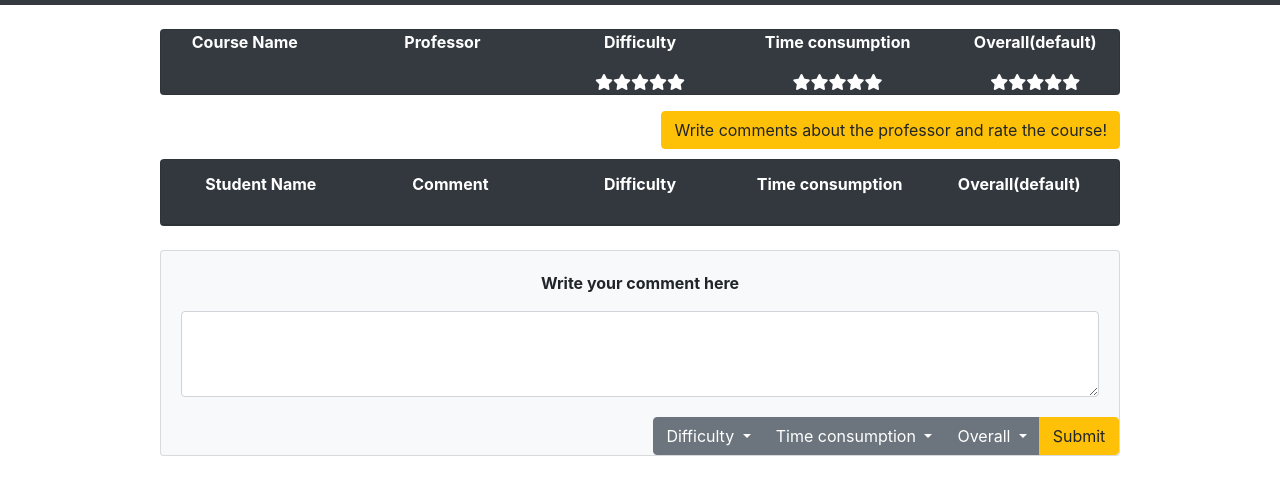
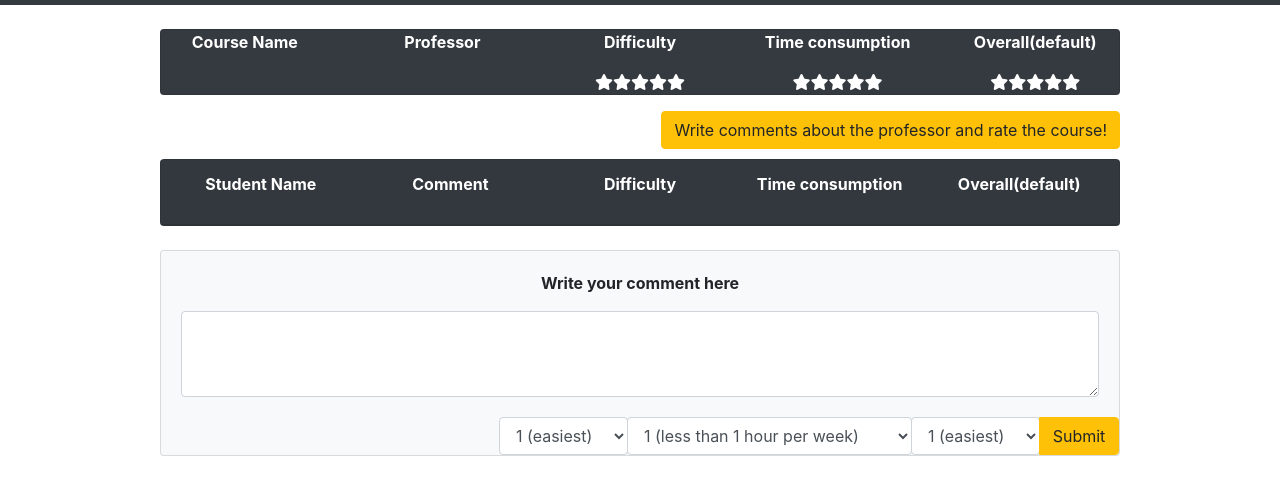
Before and after one commit to cozheyuanzhangde/cs326-final-Beta, a website: page client/coursedetail.html in a window 1280 px wide. Shown: the part 95-590 px from the top of the page. Drawn offline with nearby package versions, Linux system fonts and the light colour scheme; no server answers.

Commit message:
Update coursedetail.html

```diff
--- a/client/coursedetail.html
+++ b/client/coursedetail.html
@@ -114,44 +114,35 @@
       <div class="card bg-light mb-3 containerDetail">
         <div id="commentHere" class="card-body">
           <p class = "font-weight-bold">Write your comment here</p>
-          <textarea class="card-text form-control" id="newcomment" rows=3></textarea>
+          <textarea class="card-text form-control" id="postnewcomment" rows=3></textarea>
         </div>
         <div class="btn-group nav justify-content-end" role="group" aria-label="Button group with nested dropdown">
           <div class="btn-group" role="group">
-            <button id="easyLevel" type="button" class="btn btn-secondary dropdown-toggle" data-toggle="dropdown" aria-haspopup="true" aria-expanded="false">
-              Difficulty
-            </button>
-            <div class="dropdown-menu" aria-labelledby="difficulty">
-              <a class="dropdown-item" href="#">1 (easiest)</a>
-              <a class="dropdown-item" href="#">2</a>
-              <a class="dropdown-item" href="#">3</a>
-              <a class="dropdown-item" href="#">4</a>
-              <a class="dropdown-item" href="#">5 (hardest)</a>
-            </div>
+            <select class="form-control" aria-labelledby="difficulty" id="postdifficulty">
+              <option value="1">1 (easiest)</option>
+              <option value="2">2</option>
+              <option value="3">3</option>
+              <option value="4">4</option>
+              <option value="5">5 (hardest)</option>
+            </select>
           </div>
           <div class="btn-group" role="group">
-            <button id="timeLevel" type="button" class="btn btn-secondary dropdown-toggle" data-toggle="dropdown" aria-haspopup="true" aria-expanded="false">
-              Time consumption
-            </button>
-            <div class="dropdown-menu" aria-labelledby="time">
-              <a class="dropdown-item" href="#">1 (less than 1 hour per week)</a>
-              <a class="dropdown-item" href="#">2 (1-2 hours per week)</a>
-              <a class="dropdown-item" href="#">3 (2-5 hours per week)</a>
-              <a class="dropdown-item" href="#">4 (5-8 hours per week)</a>
-              <a class="dropdown-item" href="#">5 (more than 8 hours per week)</a>
-            </div>
+            <select class="form-control" aria-labelledby="time" id="posttime">
+              <option value="1">1 (less than 1 hour per week)</option>
+              <option value="2">2 (1-2 hours per week)</option>
+              <option value="3">3 (2-5 hours per week)</option>
+              <option value="4">4 (5-8 hours per week)</option>
+              <option value="5">5 (more than 8 hours per week)</option>
+            </select>
           </div>
           <div class="btn-group" role="group">
-            <button id="overall" type="button" class="btn btn-secondary dropdown-toggle" data-toggle="dropdown" aria-haspopup="true" aria-expanded="false">
-              Overall
-            </button>
-            <div class="dropdown-menu" aria-labelledby="overall">
-              <a class="dropdown-item" href="#">1 (worst)</a>
-              <a class="dropdown-item" href="#">2</a>
-              <a class="dropdown-item" href="#">3</a>
-              <a class="dropdown-item" href="#">4</a>
-              <a class="dropdown-item" href="#">5 (excellent)</a>
-            </div>
+            <select class="form-control" aria-labelledby="overall" id="postoverall">
+              <option value="1">1 (easiest)</option>
+              <option value="2">2</option>
+              <option value="3">3</option>
+              <option value="4">4</option>
+              <option value="5">5 (hardest)</option>
+            </select>
           </div>
           <button type="submit" class="btn btn-warning containerSearch" id='cd-submit'>Submit</button>
         </div>
```
